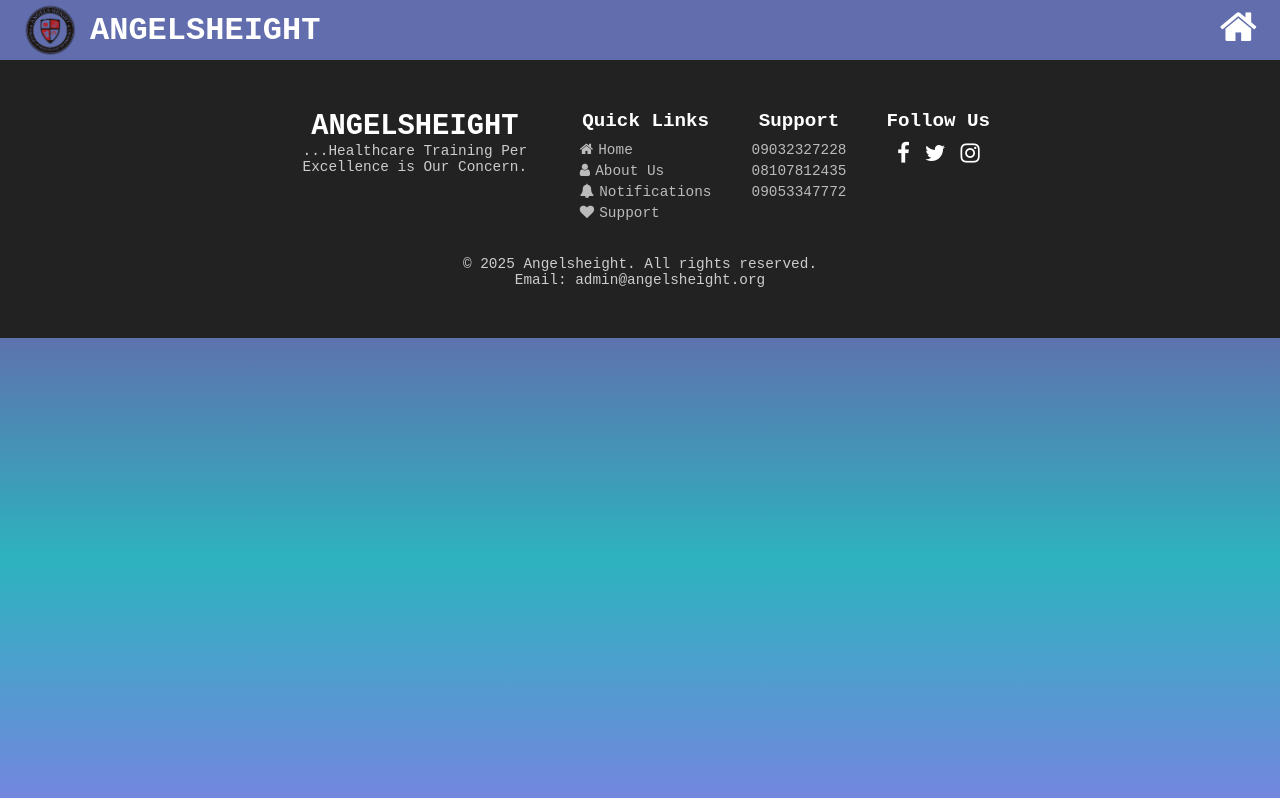
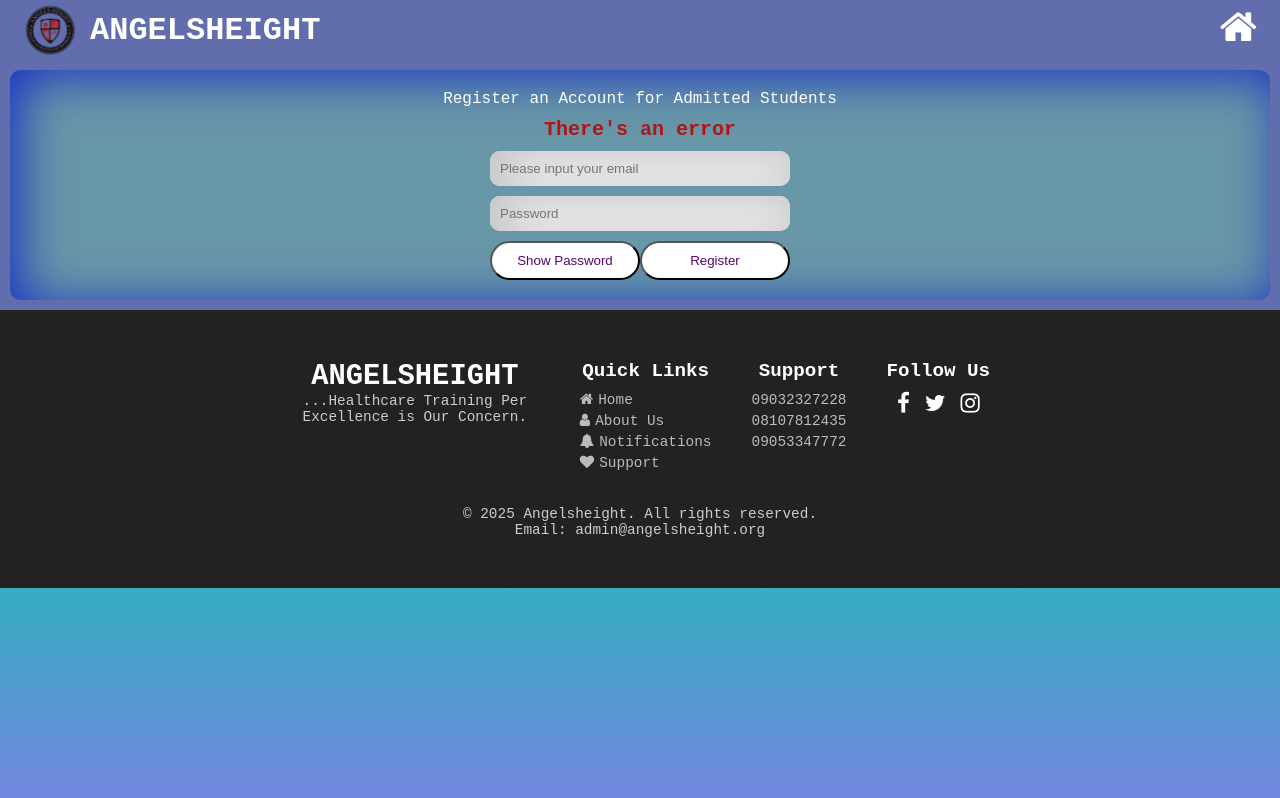
Before and after one commit to Ex-007/angelsHeight, a Nuxt app: page /AcceptedRegistration in a window 1280 px wide. Built offline with nearby package versions, Linux system fonts and the light colour scheme; no server answers.

Commit message:
fixing the student's dashboard

```diff
--- /dev/null
+++ b/pages/AcceptedRegistration.vue
@@ -0,0 +1,74 @@
+<template>
+    <div>
+        <div class="page">
+            <p>
+                Register an Account for Admitted Students
+            </p>
+            <h5>There's an error</h5>
+            <input type="email" class="contactInput" placeholder="Please input your email" v-model="registerDetails.email">
+            <input :type="passwordVisible ? 'text' : 'password'" class="contactInput" placeholder="Password" v-model="registerDetails.password">
+            <div class="buttons">
+                <button @click.prevent="togglePasswordVisibility" type="button">{{ passwordVisible ? 'Hide' : 'Show' }} Password </button>
+                <button>Register</button>
+            </div>
+        </div>
+        <!-- <i class="fa fa-user"></i> -->
+    </div>
+</template>
+
+<script setup>
+    import {ref} from 'vue'
+    const registerDetails = ref({
+        email : '',
+        password : ''
+    })
+
+    const passwordVisible = ref(false)
+    const togglePasswordVisibility = () => {
+        passwordVisible.value = !passwordVisible.value
+    }
+</script>
+
+<style scoped>
+    .page{
+        display: flex;
+        justify-content: center;
+        align-items: center;
+        flex-direction: column;
+        gap: 10px;
+        background-color: #6897a7;
+        margin: 10px;
+        padding: 20px;
+        border-radius: 10px;
+        box-shadow: inset 10px 6px 50px rgb(26, 49, 195);
+    }
+.page p{
+    text-align: center;
+    color: white;
+    font-size: 25;
+}
+.contactInput{
+    width: 300px;
+    border-radius: 10px;
+    height: 35px;
+    border: none;
+    outline: none;
+    padding: 10px;
+    box-shadow: inset 10px 6px 50px rgb(192, 192, 196);
+}
+.buttons{
+    display: flex;
+}
+h5{
+    font-size: 20px;
+    color: rgba(179, 20, 20, 0.996);
+}
+button{
+    width: 150px;
+    background-color: white;
+    color: rgb(84, 8, 112);
+    padding: 10px;
+    border-radius: 20px;
+    cursor: pointer;
+}
+</style>
--- /dev/null
+++ b/pages/Student-profile.vue
@@ -0,0 +1,281 @@
+<template>
+    <div class="dashboard">
+      <!-- Sidebar Navigation -->
+      <aside class="sidebar">
+        <div class='profileP'>
+            <img src='/img/profilepicture.jpeg' alt="Profile Picture" class="profilePicture" />
+            <p v-if="tracking">{{tracking}}</p>
+        </div>
+        <ul>
+          <li @click="activeTab = 'home'" :class="{ active: activeTab === 'home' }">🏠 Home</li>
+          <li @click="activeTab = 'requests'" :class="{ active: activeTab === 'requests' }">📩 Course Form</li>
+          <li @click="activeTab = 'profile'" :class="{ active: activeTab === 'profile' }">👤 Profile</li>
+          <li @click="activeTab = 'premium'" :class="{ active: activeTab === 'premium' }">💎 Make Request</li>
+          <li @click="logout">🚪 Logout</li>
+        </ul>
+      </aside>
+
+      <!-- Main Content Area -->
+      <main class="content">
+        <!-- Home Section -->
+        <section v-if="activeTab === 'home'">
+            <div class="homeDetails">
+                <h2>Welcome, John!</h2>
+                <h2>johndoe@gmail.com</h2>
+                <h2>09023232332</h2>
+                <p>This is Your student Account</p>
+                <h3>Course: Computer Technology</h3>
+                <h3>Current Session: 2024/2025</h3>
+                <h3>Current Semester: Second</h3>
+                <h3>Current Level: HNDII</h3>
+                <h3>current CGPA 3.74</h3>
+            </div>
+        </section>
+
+        <!-- Requests Section -->
+        <section v-if="activeTab === 'requests'">
+        <div class="courseForm">
+
+            <h2>Course Form</h2>
+            <div class="courseYear">
+                <h3>Select Year</h3>
+                <select>
+                  <option>Selecet Year</option>
+                  <option>2024/2025</option>
+                  <option>2025/2026</option>
+                  <option>2026/2027</option>
+                  <option>2027/2028</option>
+                </select>
+            </div>
+            <div class="courseYear">
+                <h3>Select Semester</h3>
+                <select>
+                  <option>Selecet Semester</option>
+                  <option>First</option>
+                  <option>Second</option>
+                </select>
+            </div>
+            <button @click="refreshRequests">Submit</button>
+        </div>
+
+
+        </section>
+
+        <!-- Profile Section -->
+        <section v-if="activeTab === 'profile'">
+          <h2>Profile Settings</h2>
+          <h3> johndoe@gmail.com </h3>
+          <p>Update your personal and service details.</p>
+
+        </section>
+
+        <!-- Premium Section -->
+        <section v-if="activeTab === 'premium'">
+          <h3>Make Requests</h3>
+        </section>
+      </main>
+    </div>
+  </template>
+
+  <script setup>
+  import { ref, watch, onMounted  } from 'vue';
+
+
+  import { useRouter, useRoute } from 'vue-router';
+  const router = useRouter();
+  const route = useRoute()
+
+  const getVerified = () => {
+    router.push('/Verification')
+  }
+
+  const activeTab = ref('home');
+
+  const logout = () => {
+    alert("Logging out...");
+  };
+
+  const navigateToRequests = () => {
+    activeTab.value = 'requests';
+  };
+
+  const refreshRequests = () => {
+    alert("Refreshing service requests...");
+  };
+
+  const upgradeToPremium = () => {
+    router.push('/Premium');
+  };
+
+  const tracking = ref('')
+
+
+
+
+
+
+
+
+
+
+
+
+
+
+
+
+
+  </script>
+
+  <style scoped>
+    .homeDetails{
+        display: flex;
+        flex-direction: column;
+        color: white;
+        gap: 10px;
+    }
+    .courseForm, .courseYear{
+        display: flex;
+        flex-direction: column;
+        justify-content: center;
+        color: white;
+        gap: 10px;
+        align-items: center;
+    }
+    select{
+        width: 250px;
+        height: 30px;
+        border-radius: 30px;
+    }
+
+
+
+
+
+
+
+
+
+
+
+
+
+  .picInput{
+    display: none;
+  }
+  .dashboard {
+    display: flex;
+    height: 100vh;
+  }
+
+  /* Sidebar */
+  .sidebar {
+    width: 250px;
+    background: #007bff;
+    color: white;
+    padding: 20px;
+  }
+
+  .sidebar ul {
+    list-style: none;
+    padding: 0;
+  }
+
+  .sidebar ul li {
+    padding: 10px;
+    cursor: pointer;
+  }
+
+  .sidebar ul li.active {
+    background: white;
+    color: #007bff;
+    font-weight: bold;
+  }
+
+  .content {
+    flex: 1;
+    padding: 20px;
+  }
+
+  button {
+    padding: 8px 15px;
+    border: none;
+    background: #007bff;
+    color: white;
+    cursor: pointer;
+    margin-top: 10px;
+  }
+  .buttonsB {
+    display: flex;
+    justify-content: space-between;
+    flex-direction: column;
+  }
+  .profileDetails{
+    display: flex;
+    flex-direction : column;
+  }
+  input{
+    width : 150px;
+    height : 30px;
+    padding : 5px;
+    margin-bottom: 5px;
+  }
+  textarea{
+    resize : none;
+    height : 150px;
+    padding : 5px
+  }
+  .profilePicture{
+    width : 100px;
+    height : 100px;
+    border-radius: 50%;
+  }
+  .profileP{
+    display: flex;
+    justify-content: center;
+    align-items: center;
+    margin: 10px;
+    flex-direction: column;
+  }
+  .dashsay{
+    display: flex;
+    justify-content: cnter;
+    align-items: center;
+  }
+
+  .picDisplay{
+    display: flex;
+    justify-content: center;
+    align-items: center;
+    margin: 10px;
+    padding: 5px;
+    background-color: #007bff;
+    color: white;
+    cursor: pointer;
+  }
+
+  @media (max-width: 768px){
+    .dashboard{
+        display: flex;
+        flex-direction: column;
+    }
+    .sidebar{
+        margin: 0 auto;
+        justify-content: center;
+        align-items: center;
+        width: 100%;
+        display: flex;
+        flex-direction: column;
+    }
+    .homeDetails{
+        margin: 0 auto;
+        justify-content: center;
+        align-items: center;
+        width: 100%;
+        display: flex;
+        flex-direction: column;
+    }
+  }
+
+
+  </style>
```
Also changed, not shown: public/img/profilepicture.jpeg (added).
